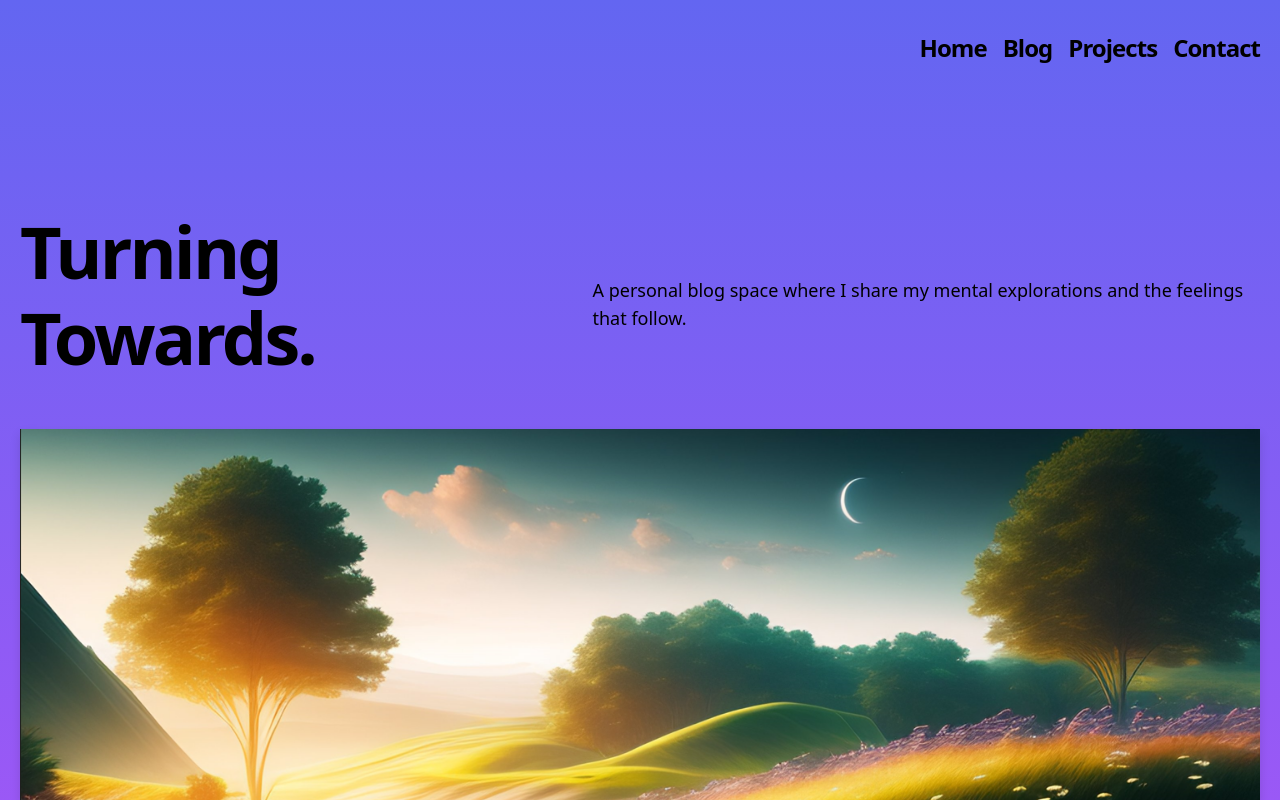
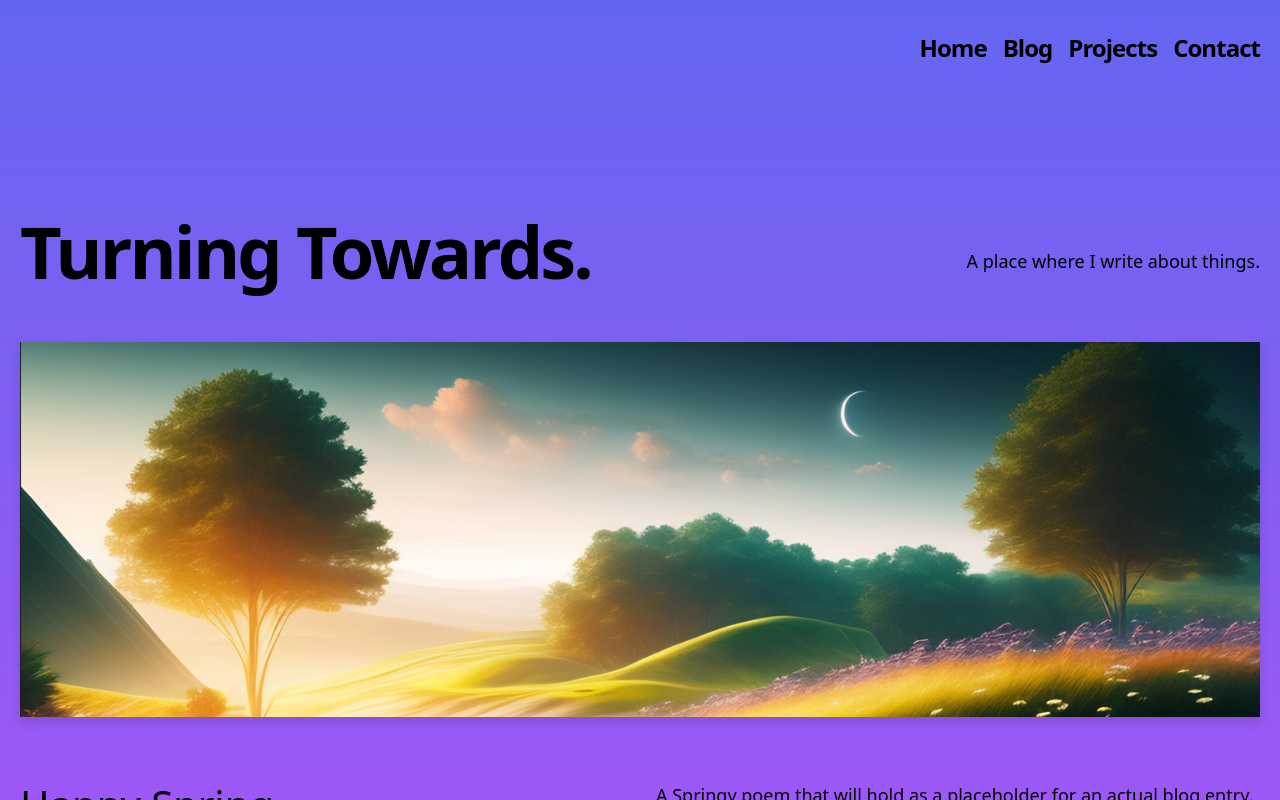
Before and after one commit to forestheims/blog, a Next.js app: page / in a window 1280 px wide. Shown: the top 800 px of the page. Built offline with nearby package versions, Linux system fonts and the light colour scheme.

Commit message:
update intro

```diff
--- a/components/intro.tsx
+++ b/components/intro.tsx
@@ -7,7 +7,7 @@ const Intro = () => {
       Turning Towards.
       </h1>
       <h4 className="text-center md:text-left text-lg mt-5 md:pl-8">
-        A personal blog space where I share my mental explorations and the feelings that follow.
+        A place where I write about things.
       </h4>
     </section>
   )
```
